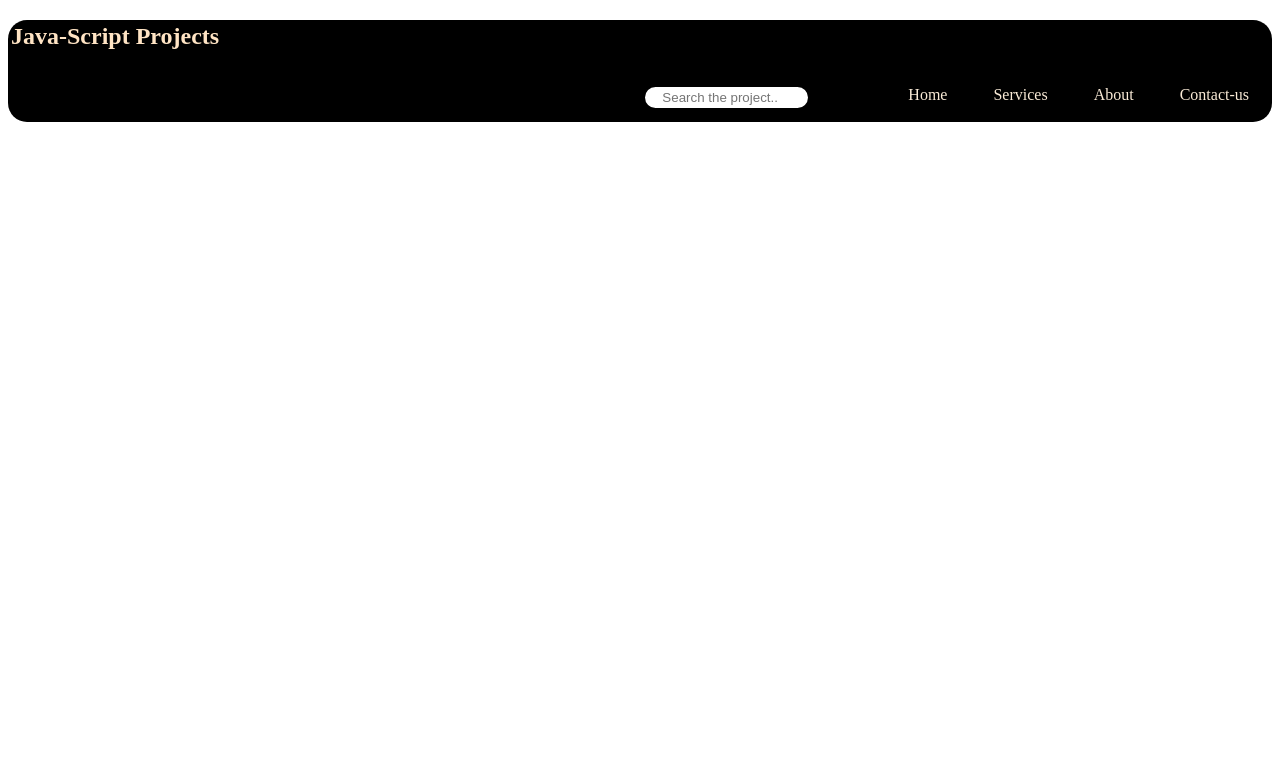
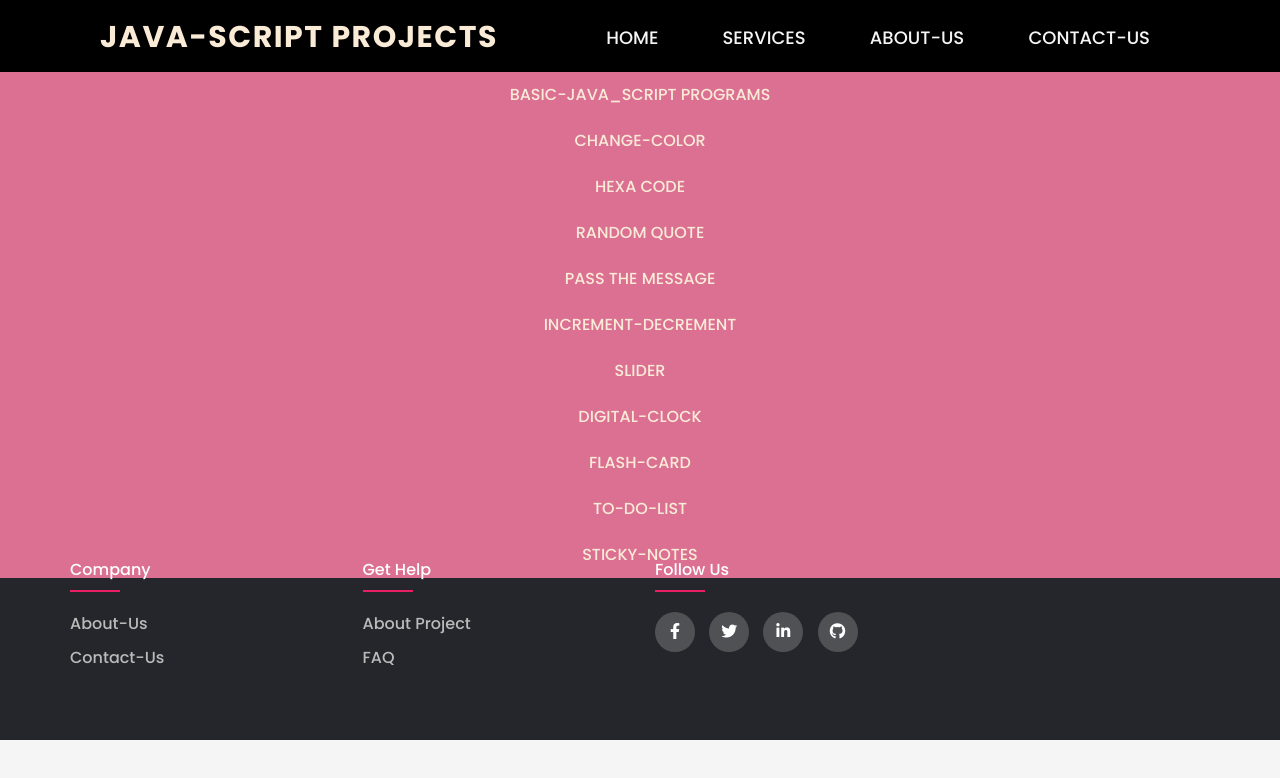
Before and after one commit to ankitsharmanoo1/Java-script, a plain HTML site: page index.html in a window 1280 px wide. Drawn offline with Linux system fonts and the light colour scheme.

Commit message:
filename change

```diff
--- a/index.html
+++ b/index.html
@@ -4,76 +4,46 @@
     <meta charset="UTF-8">
     <meta http-equiv="X-UA-Compatible" content="IE=edge">
     <meta name="viewport" content="width=device-width, initial-scale=1.0">
-    <title>Java-Script Project</title>
+    <title>Header</title>
+    <link rel="stylesheet" href="https://cdnjs.cloudflare.com/ajax/libs/font-awesome/6.2.0/css/all.min.css" integrity="sha512-xh6O/CkQoPOWDdYTDqeRdPCVd1SpvCA9XXcUnZS2FmJNp1coAFzvtCN9BmamE+4aHK8yyUHUSCcJHgXloTyT2A==" crossorigin="anonymous" referrerpolicy="no-referrer" />
+   <link rel="stylesheet" href="footer.css">
 </head>
-<style>
+<body>
 
 
-    .nav{
-         justify-content: space-between;
-        background: black;
-         border-radius: 19px;
-    }
-
-        .nav ul{
-        overflow:auto;
-    }
-    .nav li{
-        float: right;
-        list-style: none;
-        margin: 13px 20px;
-    }
-    .nav h1{
-
-         color: bisque;
-         width: 100%;
-         height: auto;
-         padding-top: 10px;
-         padding: 3px 3px;
-
-    }
-    .nav li a{
-        padding: 3px 3px;
-        text-decoration: none;
-        color:antiquewhite;
-    }
-    .nav li a:hover{
-        color: black;
-        background: skyblue;
-    }
-    .search{
-        float: right;
-        color: whitesmoke;
-        padding: 12px 75px;
-    }
+   <div class="container-1">
+       <header>
+            <div class="logo">
+                <p>Java-Script Projects</p>
+            </div>
+            <ul>
+               <li><a href="#">Home</a></li>
+               <li><a href="#">Services</a></li>
+               <li><a href="#">About-us</a></li>
+               <li><a href="#">Contact-us</a></li>
+            </ul>
+       </header><br><br><br>
 
 
-    .nav input{
-        border: 2px solid black;
-        border-radius: 14px;
-     padding: 3px 17px ;
-     width: 129px;
-    }
 
-</style>
-<body>
-<header>
+          <main>
+      <div class="logo2">
+         <ul type="1">
+               <li><a href="Basic-java-script-program">Basic-JAVA_SCRIPT Programs</a></li>
+               <li><a href="Java-script projects/project-1/index.html">Change-Color</a></li>
+               <li><a href="Java-script projects/project-2/index.html">Hexa Code</a></li>
+               <li><a href="Java-script projects/project-3/index.html">Random Quote</a></li>
+               <li><a href="Java-script projects/project-4/index.html">Pass the Message</a></li>
+               <li><a href="Java-script projects/Project-5/index.html">Increment-Decrement</a></li>
+               <li><a href="Java-script projects/Project-6/index.html">Slider</a></li>
+               <li><a href="Java-script projects/Project-7/index.html">Digital-Clock</a></li>
+               <li><a href="Java-script projects/project-11/index.html">Flash-Card</a></li>
+               <li><a href="Java-script projects/project-12/index.html">TO-Do-List</a></li>
+               <li><a href="Java-script projects/project-13/index.html">Sticky-notes</a></li>
 
-       <nav class="nav">
-         <h1>Java-Script Projects</h1>
-        <ul>
-                  <li><a href="#">Contact-us</a></li>
-                  <li><a href="#">About</a></li>
-                  <li><a href="#">Services</a></li>
-                  <li><a href="#">Home</a></li>
-                  <div class="search">
-
-                        <input type="text" name="search" id="search" placeholder="Search the project..">
-                  </div>
-     </ul>
-
-       </nav><br><br> <br>
-</header>
+         </ul>
+      </main>
+<br><br><br><br>
 
 
 
@@ -81,19 +51,50 @@
 
 
 
-       <!-- <ol id="ol">
-           <li><a href="index1.html" target="_blank">BASIC-java-script Program</a></li>
-          <li><a href="Java-script projects/project-2/index.html" target="_blank">Project-2</a></li>
-          <li><a href="Java-script projects/project-3/index.html" target="_blank">Project-3</a></li>
-          <li><a href="Java-script projects/project-4/index.html" target="_blank">Project-4</a></li>
-          <li><a href="Java-script projects/Project-5/index.html" target="_blank">Project-5</a></li>
-          <li><a href="Java-script projects/project-1/index.html" target="_blank">Project-1</a></li>
-          <li><a href="Java-script projects/Project-6/index.html" target="_blank">Project-6</a></li>
-          <li><a href="Java-script projects/project-11/index.html" target="_blank">Project-11</a></li>
-          <li><a href="Java-script projects/project-12/index.html" target="_blank">Project-12</a></li>
+       <footer>
+       <div class="logo3">
+
+            <div class="container">
+                <div class="row">
+
+                      <div class="footer-col">
+
+                        <h4>Company</h4>
+                        <ul>
+
+                           <li><a  href="#">about-us</a></li>
+                           <li><a  href="#">Contact-us</a></li>
+
+                        </ul>
+                      </div>
+                      <div class="footer-col">
+
+                        <h4>Get Help</h4>
+                        <ul>
+
+                           <li><a  href="#">about project</a></li>
+                           <li><a  href="#">FAQ</a></li>
+
+                        </ul>
+                      </div>
+                      <div class="footer-col">
+
+                        <h4>Follow us</h4>
+                           <div class="social-links">
+
+                          <a href=""><i class="fab fa-facebook-f"></i></a>
+                          <a href="#"><i class="fab fa-twitter"></i></a>
+                          <!-- <a href="#"><i class="fab fa-instagram"></i></a> -->
+                          <a href="#"><i class="fab fa-linkedin-in"></i></a>
+                          <a href="#"><i class="fa-brands fa-github"></i></a>
 
 
-          <li></li>
-       </ol> -->
+                           </div>
+                      </div>
+                </div>
+            </div>
+
+       </footer>
+</div>
 </body>
 </html>
```
Also changed, not shown: nav-bar.html (deleted, +0 -100 lines).
